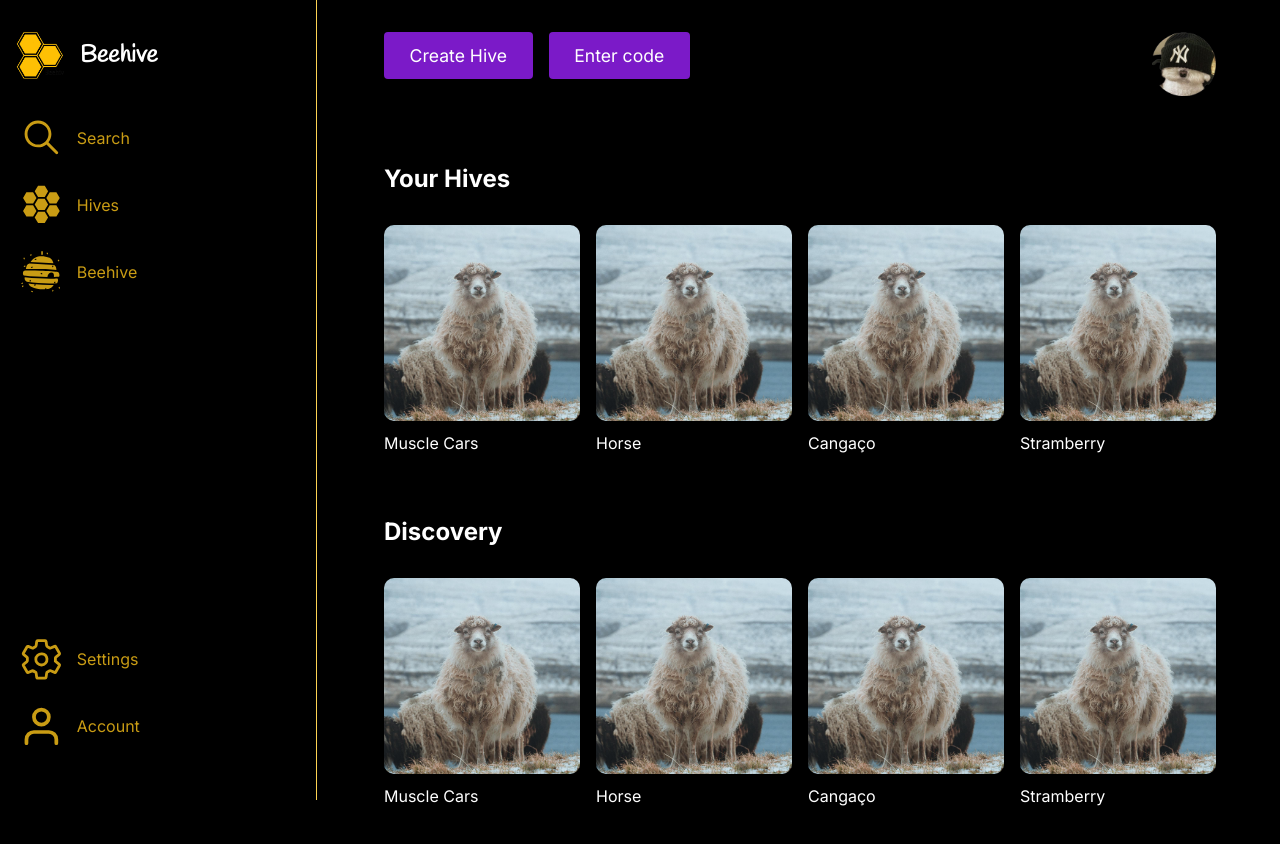
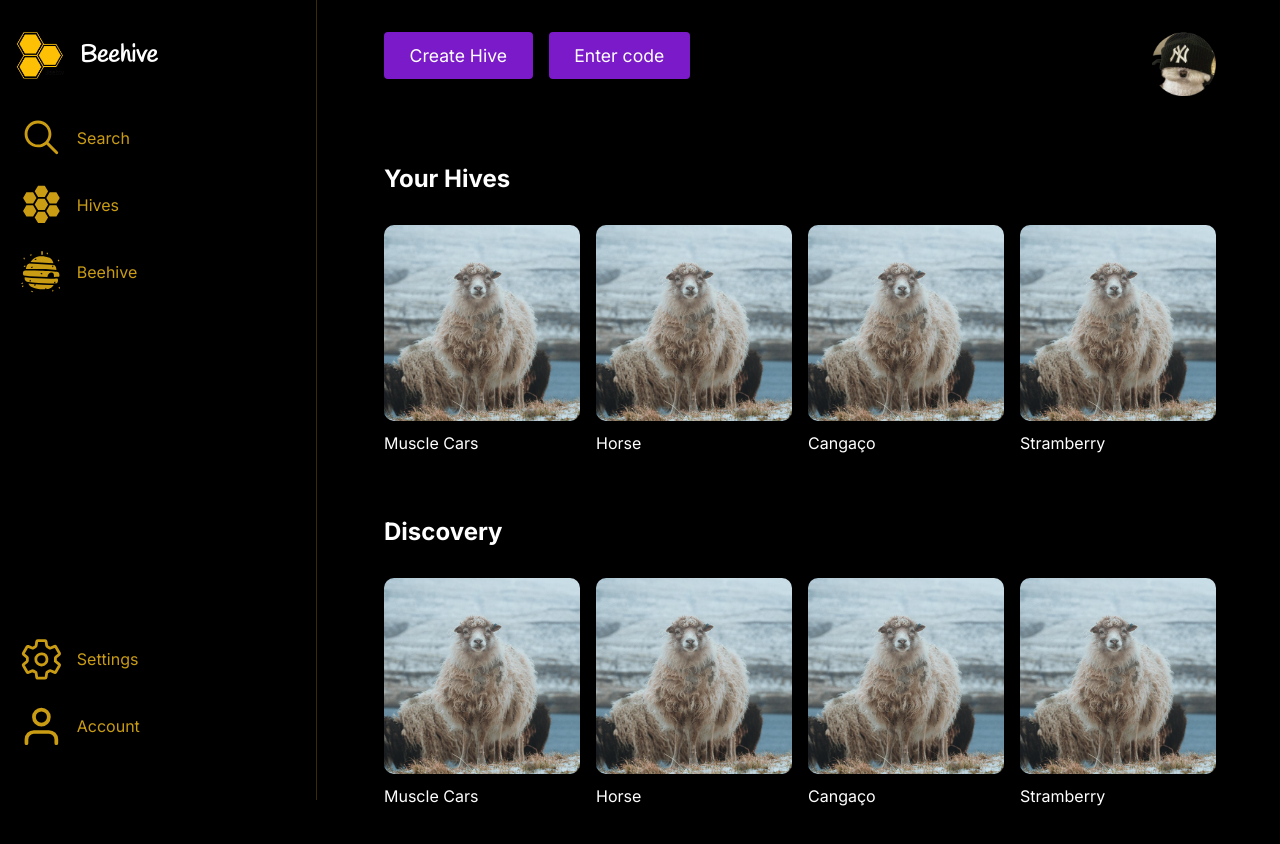
Before and after one commit to ViniciusPelogia/beehivePrincipal, a React (Vite) app: page / in a window 1280 px wide. Shown: the top 844 px of the page. Built offline with nearby package versions, Linux system fonts and the light colour scheme.

Commit message:
update variables

```diff
--- a/src/components/sidebar/Sidebar.scss
+++ b/src/components/sidebar/Sidebar.scss
@@ -11,7 +11,7 @@
   display: flex;
   flex-direction: column;
   justify-content: space-between;
-  border-right: 1px solid $color_two--light;
+  border-right: 1px solid $color_two--transparent;
 
   .logo_container {
     display: flex;
--- a/src/index.scss
+++ b/src/index.scss
@@ -15,7 +15,7 @@ html {
   }
 
   &::-webkit-scrollbar-thumb {
-    background-color: $bg_gray;
+    background-color: #444;
     margin: 10px !important;
 
     &:hover {
--- a/src/styles/variables.scss
+++ b/src/styles/variables.scss
@@ -15,6 +15,7 @@ $color_one: #7b1ac8;
 $color_one--light: #bc6aff;
 $color_two: #c99c14;
 $color_two--light: #fcd252;
+$color_two--transparent: #c99c1446;
 
 $element_border_radious: 4px;
 
```
